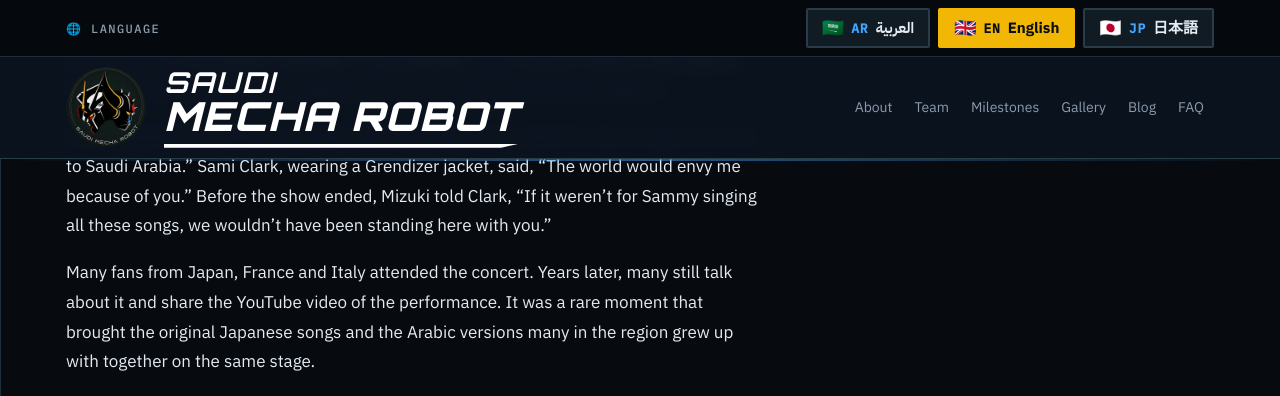
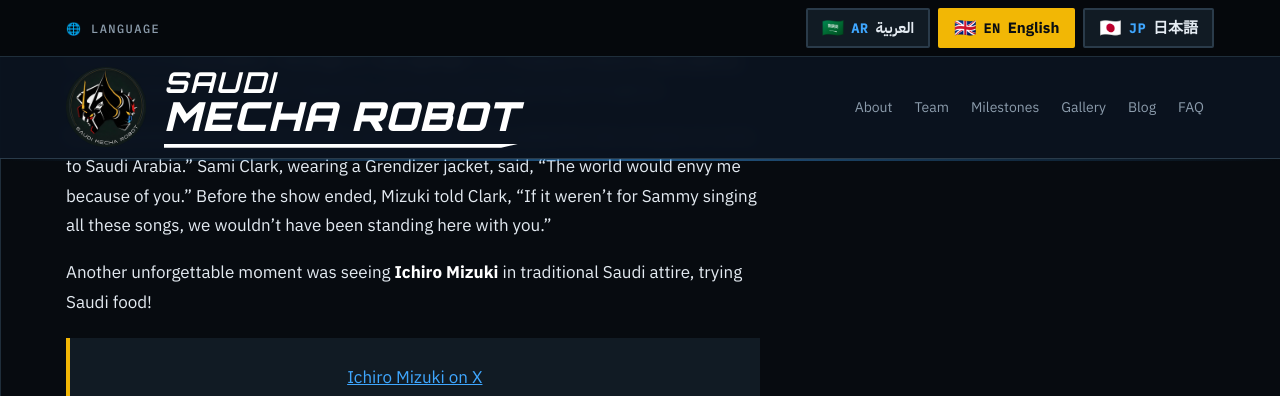
Before and after one commit to SaudiMechaRobot/SaudiMechaRobot.github.io, a Jekyll site: the page built from _posts/en/2026-11-01-saudi-anime-expo-2019.md, in a window 1280 px wide and 900 px high, scrolled down 2939 px, cut to the strip 0-396 px from the top of the window. Built offline with Jekyll 4.4.1, drawn with Linux system fonts in a browser that asks for light colours; some web fonts are replaced; comment, search, counter and statistics services are not loaded.

Commit message:
Expo 2019 post: Ichiro Mizuki in Saudi attire + embedded X post (AR/EN/JA)
Co-Authored-By: Claude Opus 5.5 <noreply@anthropic.com>
Claude-Session: https://claude.ai/code/session_01JCkkFRGkPkygJBxyJVpu8J

```diff
--- a/_posts/en/2026-11-01-saudi-anime-expo-2019.md
+++ b/_posts/en/2026-11-01-saudi-anime-expo-2019.md
@@ -23,6 +23,11 @@ The highlight for many attendees was the appearance of Japanese anisong legends
 On the final day, the three performed with Egypt's **Chromatic Orchestra**. They sang classic tracks including **Grendizer**, **Mazinger Z**, **Astroganger** and **Treasure Island (Takarajima)**, switching between Arabic and Japanese, and the crowd sang along throughout.
 
 Mizuki greeted the audience in Arabic and told them, "I've waited for tens of years to come to Saudi Arabia." Sami Clark, wearing a Grendizer jacket, said, "The world would envy me because of you." Before the show ended, Mizuki told Clark, "If it weren't for Sammy singing all these songs, we wouldn't have been standing here with you."
+
+Another unforgettable moment was seeing **Ichiro Mizuki** in traditional Saudi attire, trying Saudi food!
+
+<blockquote class="twitter-tweet" data-lang="en" data-dnt="true" data-theme="dark" align="center"><p><a href="https://twitter.com/aniki_z/status/1195599478536974337">Ichiro Mizuki on X</a></p></blockquote>
+<script async src="https://platform.twitter.com/widgets.js" charset="utf-8"></script>
 
 Many fans from Japan, France and Italy attended the concert. Years later, many still talk about it and share the YouTube video of the performance. It was a rare moment that brought the original Japanese songs and the Arabic versions many in the region grew up with together on the same stage.
 
```
Also changed, not shown: _posts/2026-11-01-saudi-anime-expo-2019.md (+5 -0 lines), _posts/ja/2026-11-01-saudi-anime-expo-2019.md (+5 -0 lines).
